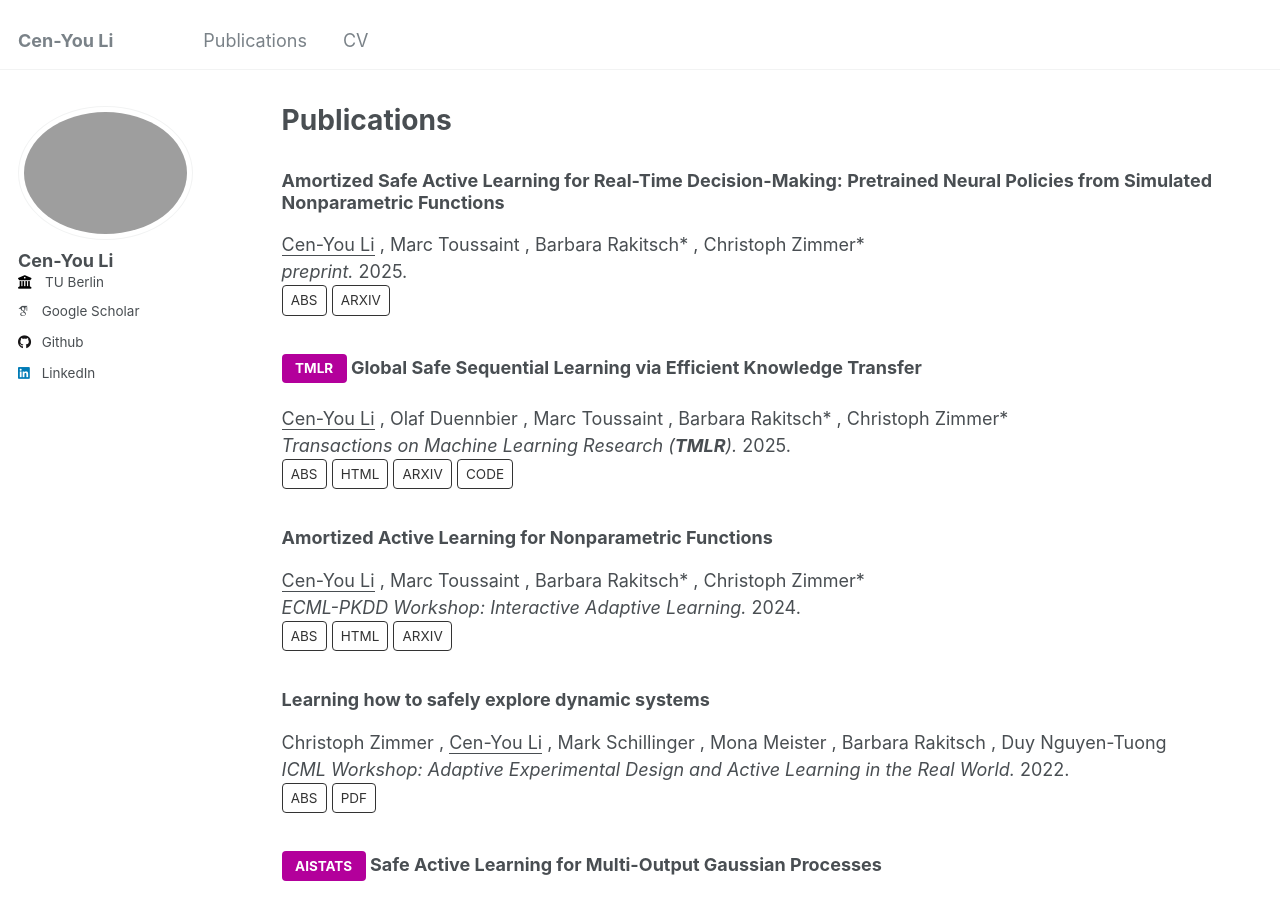
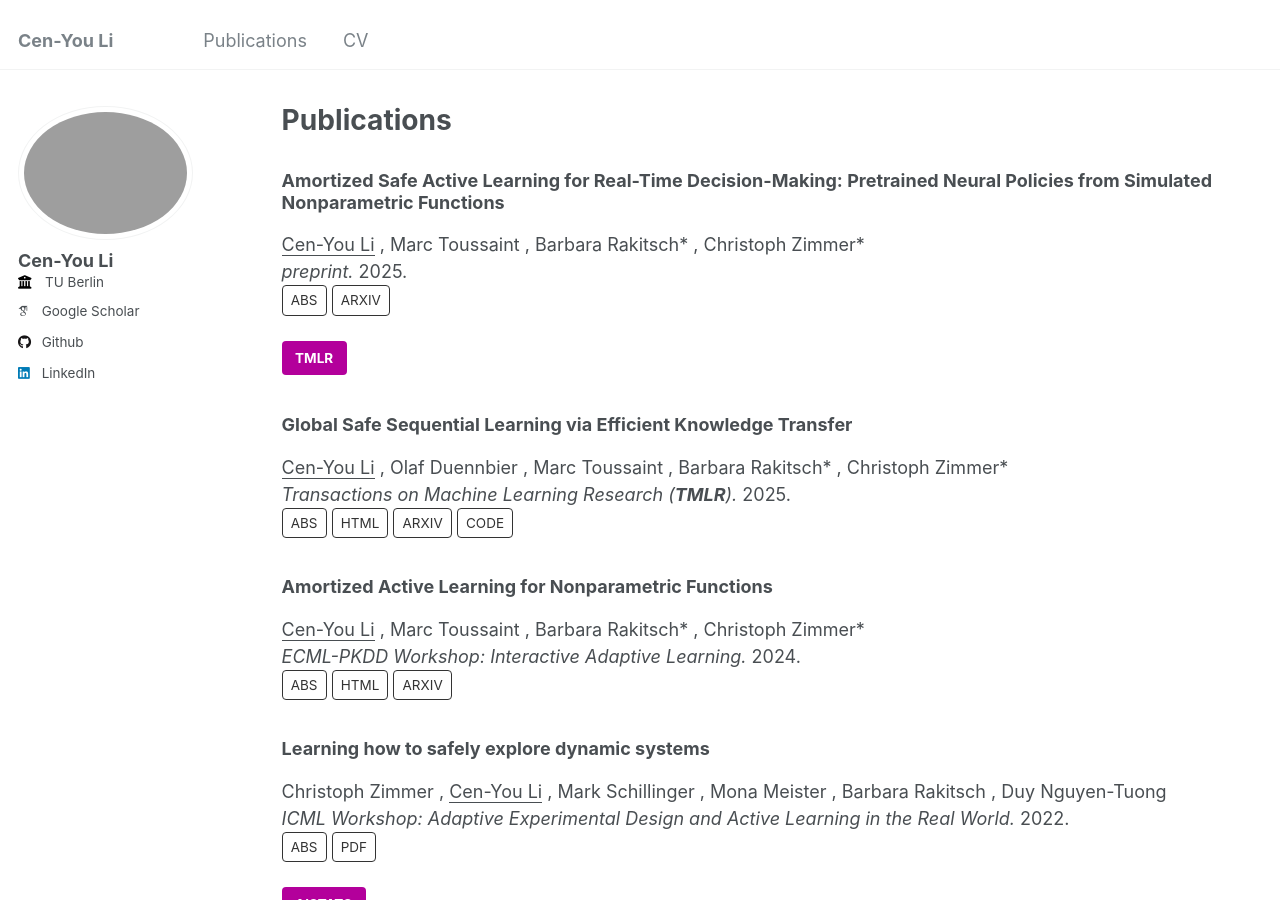
Before and after one commit to cenyou/cenyou.github.io, a Jekyll site: the page built from _pages/publications.html, in a window 1280 px wide and 900 px high. Built offline with Jekyll 4.4.1, drawn with Linux system fonts in a browser that asks for light colours; some web fonts are replaced.

```diff
--- a/_pages/publications.html
+++ b/_pages/publications.html
@@ -13,11 +13,16 @@ author_profile: true
 
 {% include base_path %}
 
+<div class="container">
 {% for post in site.publications reversed %}
+<div class="row">
+  <div class="col">
+    {% if post.venue_highlight %}<a class="btn btn--badge" style="text-decoration:none;">{{post.venue_highlight}}</a>{% endif %}
+  </div>
+  <div class="col">
     <div class="{{ include.type | default: 'list' }}__item">
       <article>
         <h3 itemprop="headline">
-        {% if post.venue_highlight %}<a class="btn btn--badge" style="text-decoration:none;">{{post.venue_highlight}}</a>{% endif %}
           <strong>{{ post.title }}</strong>
         </h3>
         <p>
@@ -47,7 +52,10 @@ author_profile: true
         </p>
       </article>
     </div>
+  </div>
+</div>
 {% endfor %}
+</div>
 
 <script>
 function toggle(id) {
```
Lines whose indentation alone changed are shown as unchanged.
